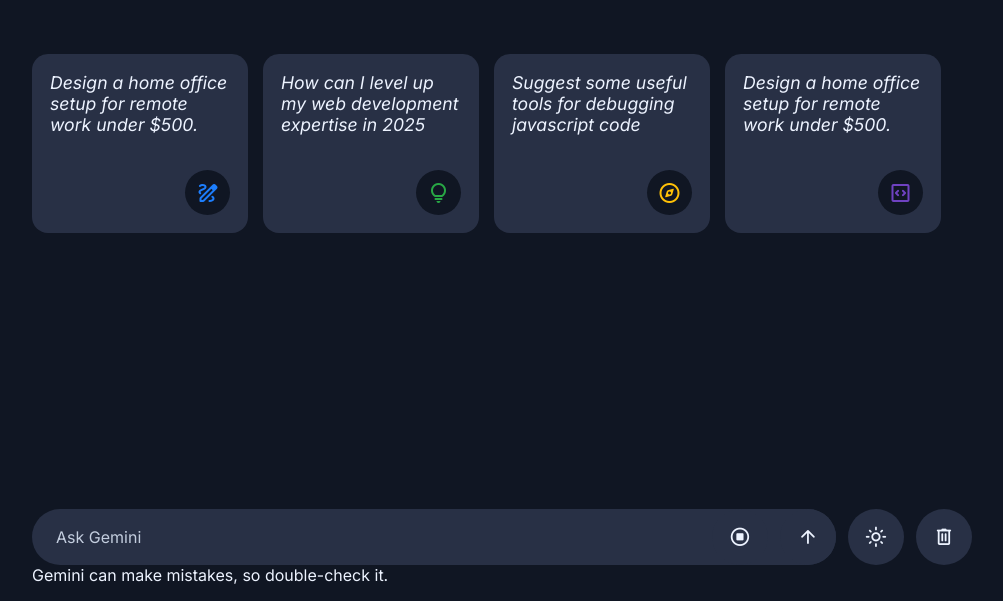
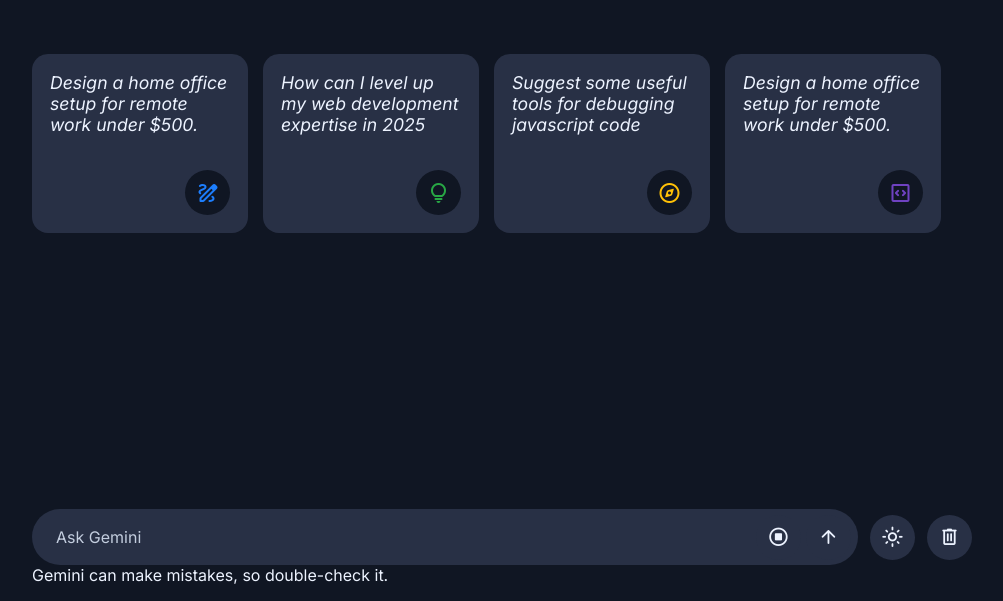
Before and after one commit to paragvekariya/Gemini-Clone-2.0, a plain HTML site: page script/style/index.html in a window 1280 px wide. Shown: the part 199-800 px from the top of the page, without its empty margins (138-1141 px from the left). Drawn offline with nearby package versions, Linux system fonts and the light colour scheme.

Commit message:
Update style.css

```diff
--- a/script/style/style.css
+++ b/script/style/style.css
@@ -260,6 +260,21 @@
 
 }
 
+.prompt-wrapper:is(button:hover, .file-icon, #cancel-file-btn){
+    background: var(--secondary-hovor-color);
+
+}
+
+.prompt-form .prompt-actions{
+    gap: 5px;
+    margin-right: 7px;
+}
+
+.prompt-wrapper :where(.file-upload-wrapper, button, img){
+    position: relative;
+    height: 45px !important;
+    width: 45px !important;
+}
 .prompt-form #send-promt-btn {
     display: none;
     color: #fff;
```
